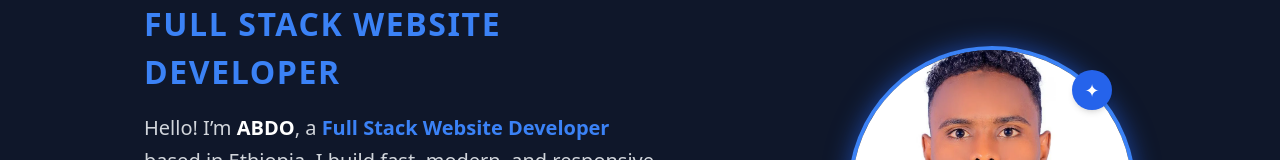
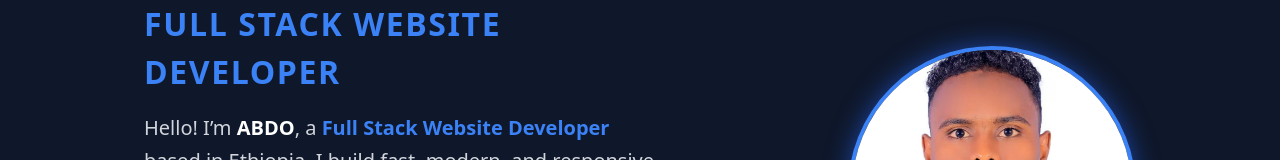
Before and after one commit to abdo-ab/ab-port, a React (Create React App) app: page / in a window 1280 px wide. Shown: the part 144-304 px from the top of the page. Built offline with nearby package versions, Linux system fonts and the light colour scheme.

Commit message:
hero updated

```diff
--- a/src/components/Hero.js
+++ b/src/components/Hero.js
@@ -90,12 +90,6 @@ const Hero = () => {
               className="w-full h-full object-cover"
             />
           </div>
-          <div
-            className="absolute top-6 right-6 bg-blue-600 text-white rounded-full w-10 h-10 flex items-center justify-center shadow-md text-lg"
-            aria-hidden="true"
-          >
-            ✦
-          </div>
         </div>
       </div>
     </section>
```
